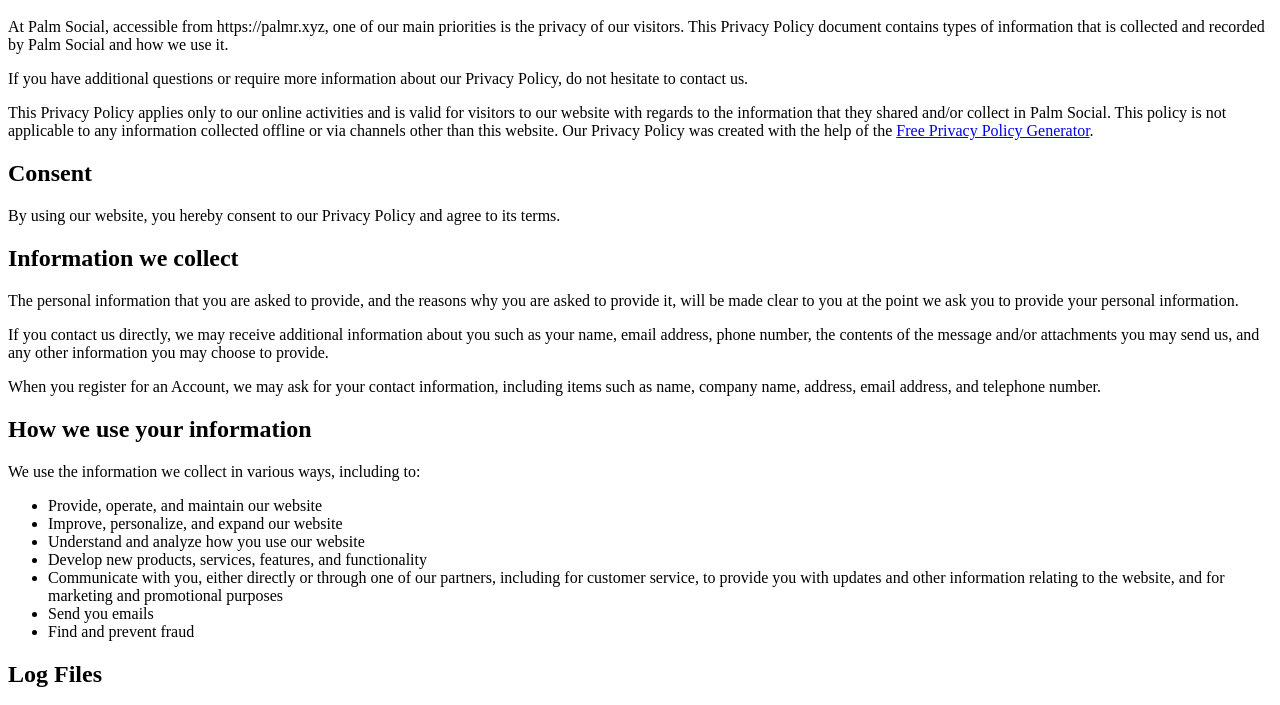
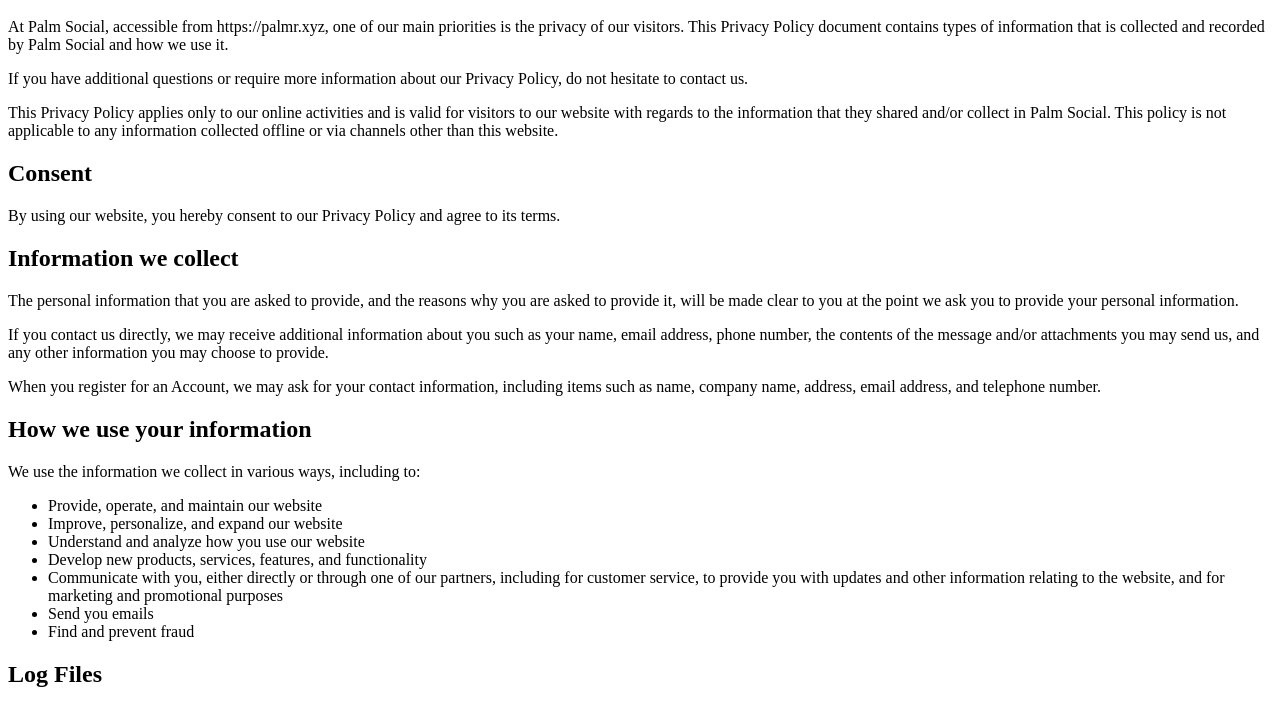
Before and after one commit to melDevRel/docs, a plain HTML site: page privacy/index.html in a window 1280 px wide. Shown: the part 48-753 px from the top of the page. Drawn offline with Linux system fonts and the light colour scheme.

Commit message:
Update index.html

```diff
--- a/privacy/index.html
+++ b/privacy/index.html
@@ -4,7 +4,7 @@
 
 <p>If you have additional questions or require more information about our Privacy Policy, do not hesitate to contact us.</p>
 
-<p>This Privacy Policy applies only to our online activities and is valid for visitors to our website with regards to the information that they shared and/or collect in Palm Social. This policy is not applicable to any information collected offline or via channels other than this website. Our Privacy Policy was created with the help of the <a href="https://www.privacypolicygenerator.info">Free Privacy Policy Generator</a>.</p>
+<p>This Privacy Policy applies only to our online activities and is valid for visitors to our website with regards to the information that they shared and/or collect in Palm Social. This policy is not applicable to any information collected offline or via channels other than this website.</p>
 
 <h2>Consent</h2>
 
```
